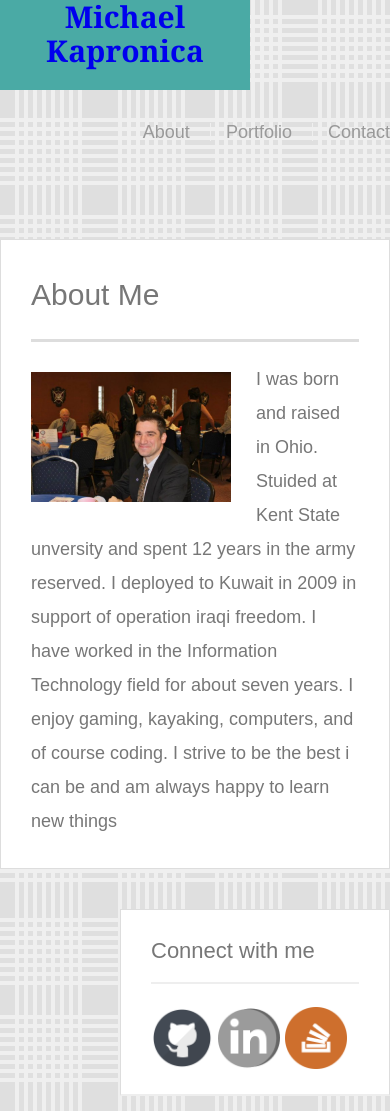
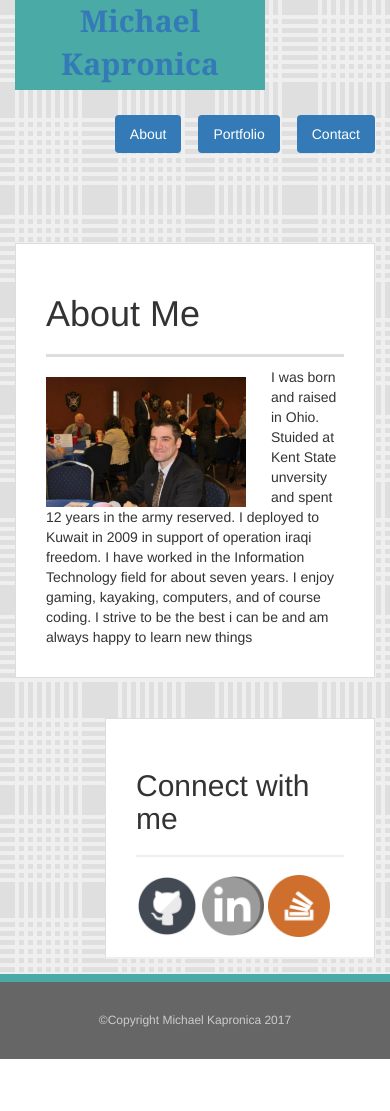
Before and after one commit to Mkapz/Basic-Portfolio, a plain HTML site: page index.html in a window 390 px wide. Shown: the top 1111 px of the page. After the commit the page ends 1059 px from the top, so only its background shows below. Drawn offline with nearby package versions, Linux system fonts and the light colour scheme.

Commit message:
Media queries and bootstrap changes

```diff
--- a/assets/css/style.css
+++ b/assets/css/style.css
@@ -230,3 +230,8 @@ input[type=submit] {
 	padding: 10px 30px;
 	cursor: pointer;
 }
+
+@media screen and (max-width: 480px) {
+	#main-section {
+		width:60%;
+	}
--- a/index.html
+++ b/index.html
@@ -2,18 +2,23 @@
 <html>
 <head>
 	<title>About Me</title>
-	<link rel="stylesheet" type="text/css" href="assets/css/reset.css">
+	<link rel="stylesheet" type="text/css" media="screen and (max-device-width: 480px)" href="assets/css/reset.css">
 	<link rel="stylesheet" type="text/css" href="
 	assets/css/style.css">
+
+<link rel="stylesheet" href="https://maxcdn.bootstrapcdn.com/bootstrap/3.3.7/css/bootstrap.min.css" integrity="sha384-BVYiiSIFeK1dGmJRAkycuHAHRg32OmUcww7on3RYdg4Va+PmSTsz/K68vbdEjh4u" crossorigin="anonymous">
+<link rel="stylesheet" href="https://maxcdn.bootstrapcdn.com/bootstrap/3.3.7/css/bootstrap-theme.min.css" integrity="sha384-rHyoN1iRsVXV4nD0JutlnGaslCJuC7uwjduW9SVrLvRYooPp2bWYgmgJQIXwl/Sp" crossorigin="anonymous">
 </head>
 <body>
 <header id="masthead">
 	<div class="container">
 	<a href="index.html" id="logo">Michael Kapronica</a>
 		<nav>
-			<a href="index.html">About</a>
-			<a href="portfolio.html">Portfolio</a>
-			<a href="contact.html">Contact</a>
+			<ul class="nav nav-pills">
+  			<li role="presentation" class="active"><a href="index.html">About</a></li>
+  			<li role="presentation" class="active"><a href="portfolio.html">Portfolio</a></li>
+  			<li role="presentation" class="active"><a href="contact.html">Contact</a></li>
+			</ul>
 		</nav>
 	</div>
 </header>
@@ -48,5 +53,6 @@
 </footer>
 
 
+
 </body>
 </html>
```
Also changed, not shown: contact.html (+10 -6 lines), portfolio.html (+10 -4 lines).
